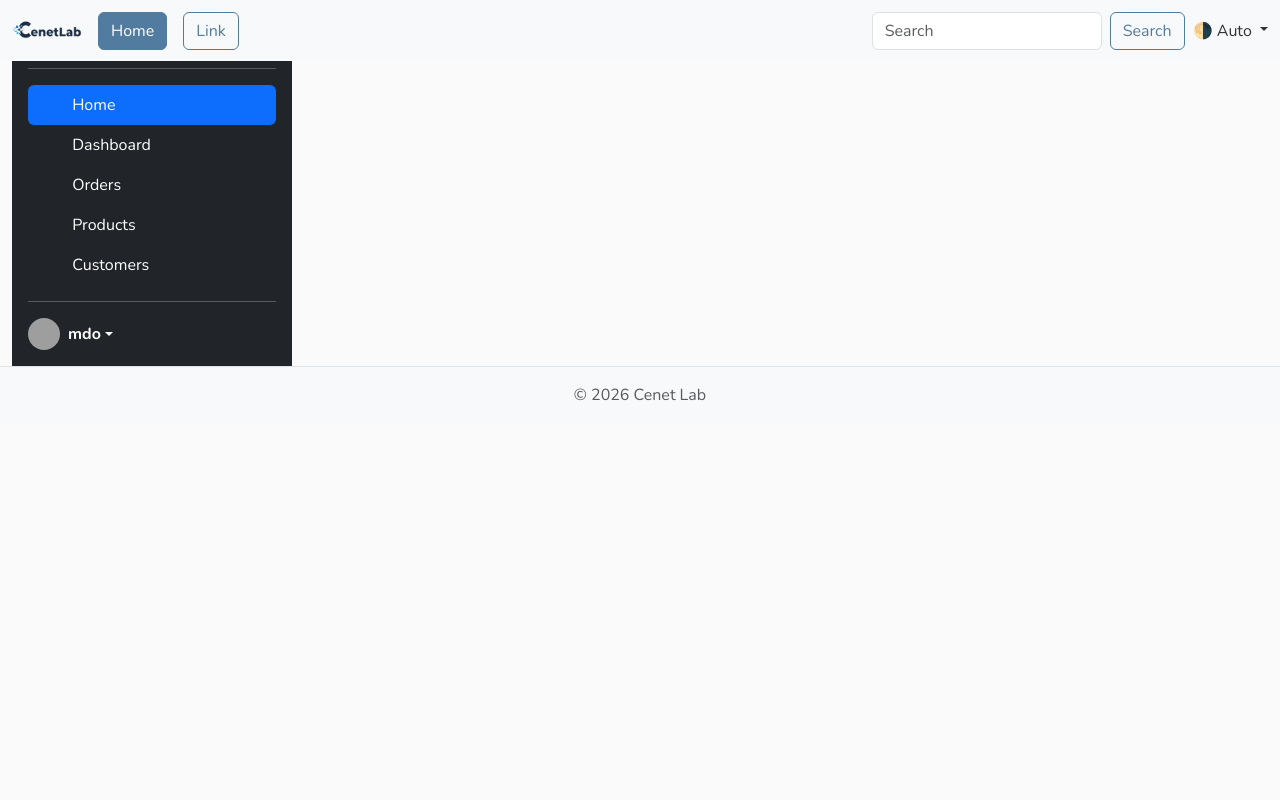
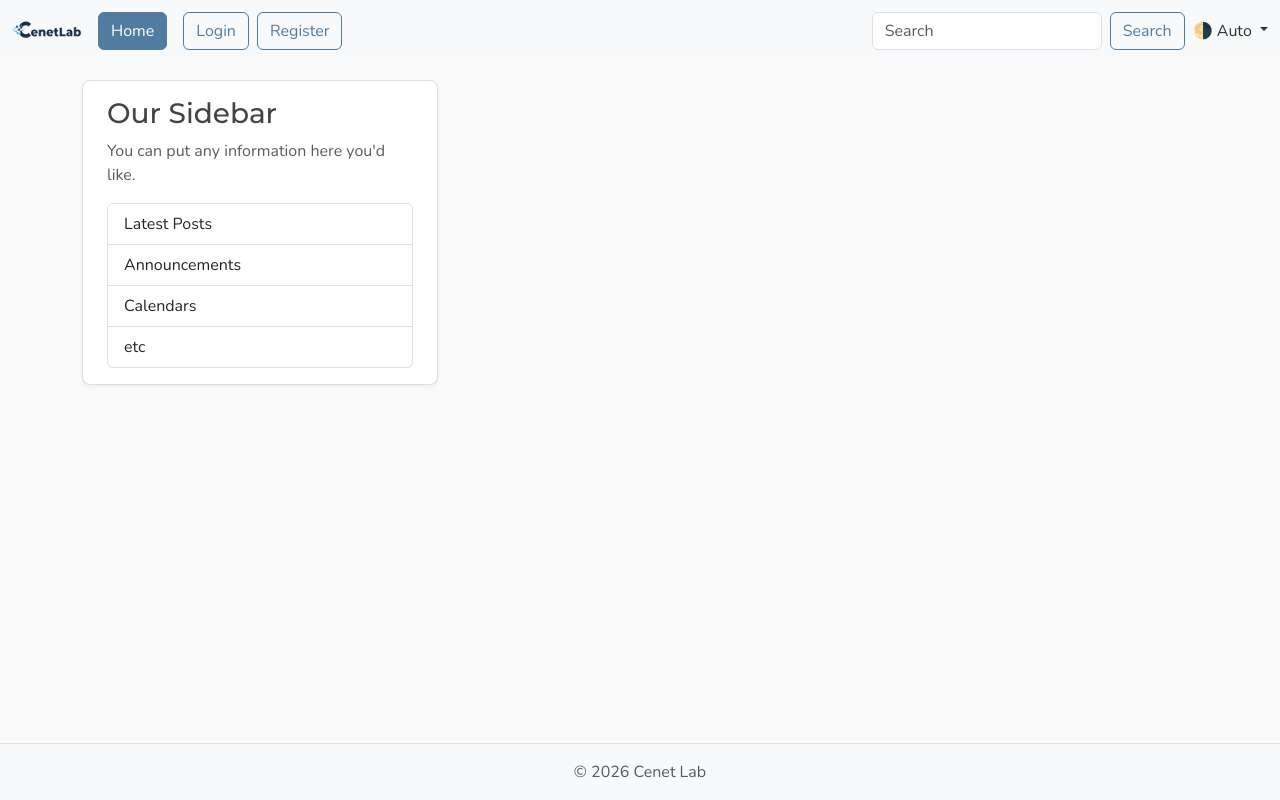
Before and after one commit to kid0233/Home-Lab, a Python web app: template fastblog/templates/home.html in a window 1280 px wide. Run offline with Jinja, Linux system fonts and the light colour scheme; the template is opened without the code that fills it, so the values that code supplies are empty; grey boxes are pictures that could not be loaded.

Commit message:
fastblog frontend done

```diff
--- a/fastblog/templates/home.html
+++ b/fastblog/templates/home.html
@@ -1,9 +1,26 @@
 {% extends "layout.html" %}
 
 {% block content %}
-    <h1>FastAPI Blog</h1>
-        {% for post in posts %}
-            <h3>{{ post.title }}</h3>
-            <p>{{ post.content }}</p>
-        {% endfor %}
+  {% for post in posts %}
+    <article class="content-section py-3 px-4 mb-4">
+      <div class="d-flex align-items-start gap-4">
+        <img class="rounded-circle article-img flex-shrink-0"
+             src="{{url_for('static', path='profile_pics/default.jpg')}}"
+             alt="{{ post.author }}'s profile picture"
+             width="64"
+             height="64"
+             loading="lazy">
+        <div class="flex-grow-1">
+          <div class="article-metadata mb-2">
+            <a class="me-2" href="#">{{ post.author }}</a>
+            <small class="text-body-secondary">{{ post.date_posted }}</small>
+          </div>
+          <h2>
+            <a class="article-title" href="#">{{ post.title }}</a>
+          </h2>
+          <p class="article-content">{{ post.content }}</p>
+        </div>
+      </div>
+    </article>
+  {% endfor %}
 {% endblock %}
--- a/fastblog/templates/layout.html
+++ b/fastblog/templates/layout.html
@@ -51,9 +51,13 @@
     <!-- Web app manifest for Progressive Web Apps -->
     <link rel="manifest" href="{{url_for('static', path='site.webmanifest')}}">
 
-    <!-- Content Security Policy: Uncomment to enhance security by restricting where content can be loaded from (useful for preventing certain attacks like XSS). Update if adding external sources (e.g., Google Fonts, Bootstrap CDN, analytics, etc). -->
-    <!-- <meta http-equiv="Content-Security-Policy" content=" default-src 'self'; script-src 'self' code.jquery.com; style-src 'self' fonts.googleapis.com; font-src fonts.gstatic.com; img-src 'self' images.examplecdn.com; "> -->
-    <title>
+    <!-- Content Security Policy: Uncomment to enhance security by restricting where content can be loaded from (useful for preventing certain attacks like XSS).
+     Update if adding external sources (e.g., Google Fonts, Bootstrap CDN, analytics, etc). -->
+    <!-- <meta http-equiv="Content-Security-Policy" content=" default-src 'self';
+     script-src 'self' code.jquery.com; style-src 'self' fonts.googleapis.com;
+     font-src fonts.gstatic.com; img-src 'self' images.examplecdn.com; "> -->
+
+     <title>
         {% if title %}
         FastAPI Blog - {{ title }}
         {% else %}
@@ -62,14 +66,17 @@
     </title>
 </head>
 
-<body>
+<body class="d-flex flex-column min-vh-100">
     {% include "navbar.html" %}
-    <div class="container-fluid">
-        <div class="row">
-            <div class="col-sm-4">{% include "sidebar.html" %}</div>
-            <div class="col-sm-8">{% block content %}{% endblock %}</div>
+    <main role="main" class="container">
+      <div class="row">
+        {% include "sidebar.html" %}
+        <div class="col-md-8">
+          {% block content %}
+          {% endblock %}
         </div>
-    </div>
+      </div>
+    </main>
 
     <footer class="mt-auto py-3 bg-body-tertiary border-top">
         <div class="container text-center">
--- a/fastblog/templates/navbar.html
+++ b/fastblog/templates/navbar.html
@@ -6,10 +6,13 @@
     <div class="collapse navbar-collapse" id="navbarSupportedContent">
       <ul class="navbar-nav me-auto mb-2 mb-lg-0">
         <li class="nav-item">
-          <a class="btn btn-primary mb-2 mb-md-0 me-md-3" href="#">Home</a>
+          <a class="btn btn-primary mb-2 mb-md-0 me-md-3" href="{{ url_for('home') }}">Home</a>
         </li>
         <li class="nav-item">
-          <a class="btn btn-outline-primary mb-2 mb-md-0 me-md-2" href="#">Link</a>
+          <a class="btn btn-outline-primary mb-2 mb-md-0 me-md-2" href="#">Login</a>
+        </li>
+        <li class="nav-item">
+          <a class="btn btn-outline-primary mb-2 mb-md-0 me-md-2" href="#">Register</a>
         </li>
       </ul>
       <form class="d-flex" role="search">
--- a/fastblog/templates/sidebar.html
+++ b/fastblog/templates/sidebar.html
@@ -1,65 +1,12 @@
-<div class="d-flex flex-column flex-shrink-0 p-3 text-bg-dark" style="width: 280px">
-        <a href="/" class="d-flex align-items-center mb-3 mb-md-0 me-md-auto text-white text-decoration-none">
-          <svg class="bi pe-none me-2" width="40" height="32" aria-hidden="true">
-            <use xlink:href="#bootstrap"></use>
-          </svg>
-          <span class="fs-4">Sidebar</span>
-        </a>
-        <hr>
-        <ul class="nav nav-pills flex-column mb-auto">
-          <li class="nav-item">
-            <a href="#" class="nav-link active" aria-current="page">
-              <svg class="bi pe-none me-2" width="16" height="16" aria-hidden="true">
-                <use xlink:href="#home"></use>
-              </svg>
-              Home
-            </a>
-          </li>
-          <li>
-            <a href="#" class="nav-link text-white">
-              <svg class="bi pe-none me-2" width="16" height="16" aria-hidden="true">
-                <use xlink:href="#speedometer2"></use>
-              </svg>
-              Dashboard
-            </a>
-          </li>
-          <li>
-            <a href="#" class="nav-link text-white">
-              <svg class="bi pe-none me-2" width="16" height="16" aria-hidden="true">
-                <use xlink:href="#table"></use>
-              </svg>
-              Orders
-            </a>
-          </li>
-          <li>
-            <a href="#" class="nav-link text-white">
-              <svg class="bi pe-none me-2" width="16" height="16" aria-hidden="true">
-                <use xlink:href="#grid"></use>
-              </svg>
-              Products
-            </a>
-          </li>
-          <li>
-            <a href="#" class="nav-link text-white">
-              <svg class="bi pe-none me-2" width="16" height="16" aria-hidden="true">
-                <use xlink:href="#people-circle"></use>
-              </svg>
-              Customers
-            </a>
-          </li>
-        </ul>
-        <hr>
-        <div class="dropdown">
-          <a href="#" class="d-flex align-items-center text-white text-decoration-none dropdown-toggle" data-bs-toggle="dropdown" aria-expanded="false">
-            <img src="https://github.com/mdo.png" alt="" width="32" height="32" class="rounded-circle me-2">
-            <strong>mdo</strong>
-          </a>
-          <ul class="dropdown-menu dropdown-menu-dark text-small shadow">
-            <li><a class="dropdown-item" href="#">New project...</a></li>
-            <li><a class="dropdown-item" href="#">Settings</a></li>
-            <li><a class="dropdown-item" href="#">Profile</a></li>
-            <li><hr class="dropdown-divider"></li>
-            <li><a class="dropdown-item" href="#">Sign out</a></li>
-          </ul>
-        </div>
-      </div>
+<aside class="col-md-4">
+  <div class="content-section py-3 px-4 mb-4">
+    <h3>Our Sidebar</h3>
+    <p class="text-body-secondary">You can put any information here you'd like.</p>
+    <ul class="list-group">
+      <li class="list-group-item">Latest Posts</li>
+      <li class="list-group-item">Announcements</li>
+      <li class="list-group-item">Calendars</li>
+      <li class="list-group-item">etc</li>
+    </ul>
+  </div>
+  </aside>
```
Also changed, not shown: fastblog/main.py (+6 -6 lines).
